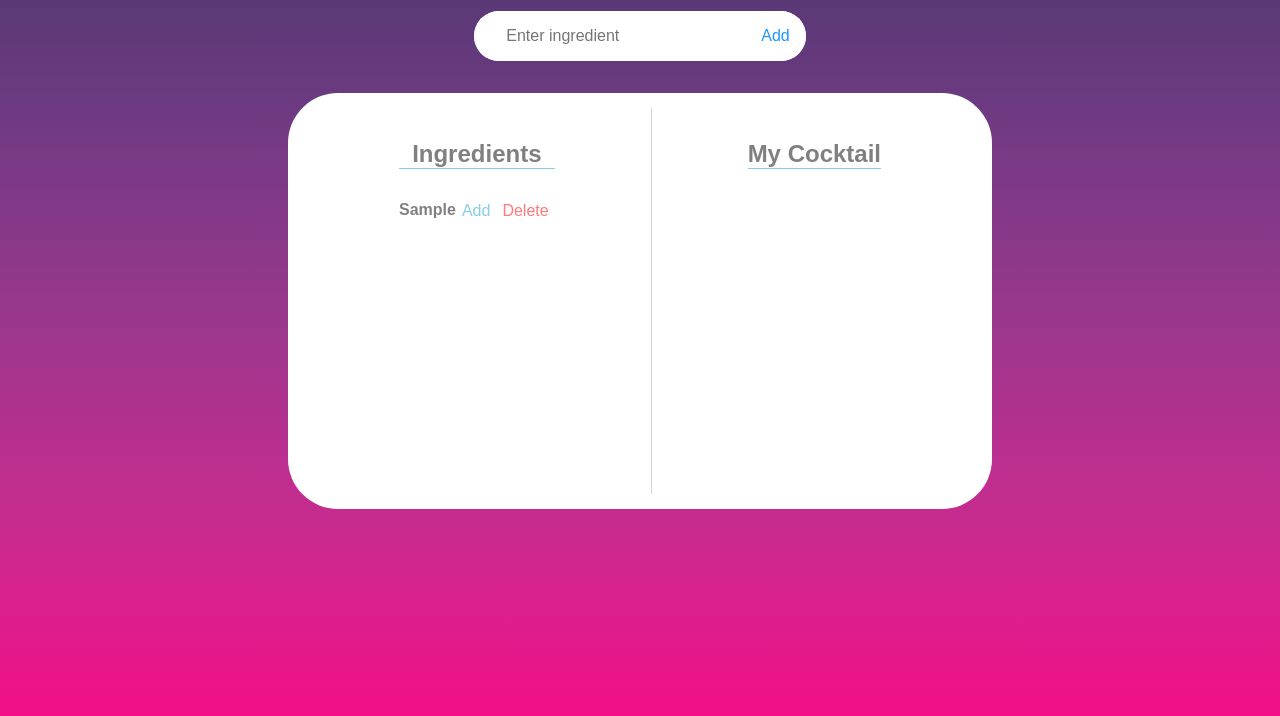
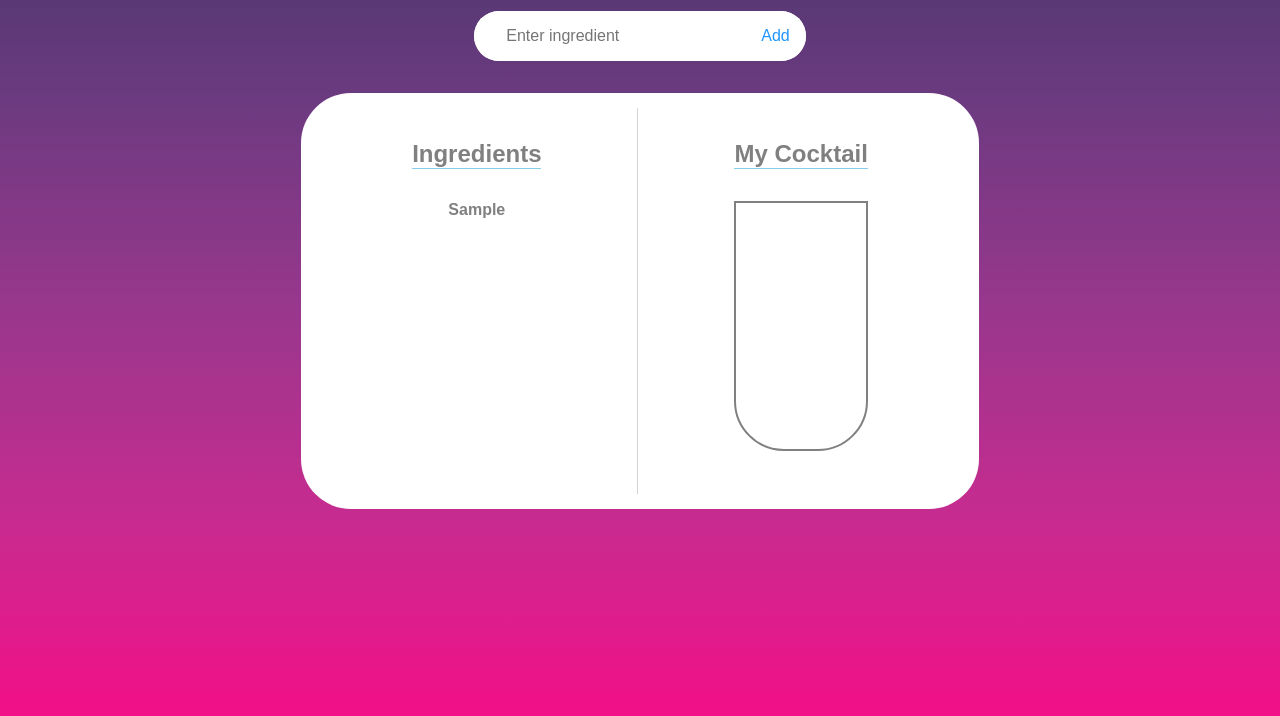
Before and after one commit to ethanschwartz225/HackathonOfficial, a plain HTML site: page hackathon/index.html in a window 1280 px wide. Both pictures are taken after typing "Sample" into the empty fields and a click on the button "Add". Shown: the part 108-824 px from the top of the page. Drawn offline with Linux system fonts and the light colour scheme.

Commit message:
changed objects to array of objects

```diff
--- a/hackathon/index.html
+++ b/hackathon/index.html
@@ -29,6 +29,7 @@
         <section class="recipePageRight">
             <div class="recipePageSub">
                 <h1 class="pageHeader">My Cocktail</h1>
+                <div class = "cup"> </div>
             </div>
         </section>
     </section>
--- a/hackathon/script.js
+++ b/hackathon/script.js
@@ -1,59 +1,62 @@
 // Extensive List of ingredients;
-applejuice = {
+let array =[
+    {
+    item: "Apple Juice",
     color:"yellow",
     matter:"liquid",
-}
-
-orangejuice = {
+},
+{
+    item: "Orange Juice",
     color:"orange",
     matter: "liquid",
-}
-
-ice = {
+},
+{
+    item: "ice",
     color:"lightgray",
     matter:"solid",
-}
-
-vodka = {
+},
+{
+    item: "vodka",
     color:"white",
     matter:"liquid",
-}
-
-whiskey = {
+},
+{
+    item: "whiskey",
     color:"brown",
     matter:"liquid",
-}
-
-tequila = {
+},
+{
+    item: "tequila",
     color:"white",
     matter:"liquid",
-}
-
-coke = {
+},
+{
+    item: "coke",
     color:"brown",
     matter:"liquid",
-}
-
-lime = {
+},
+{
+    item: "lime",
     color:"green",
     matter:"solid",
-}
-
-orange = {
+},
+{
+    item: "orange",
     color:"orange",
     matter:"solid",
-}
-
-redbull = {
+},
+{
+    item: "redbull",
     color:"gold",
     matter:"liquid",
-}
-
-tomatojuice = {
+},
+{
+    item: "tomatojuice",
     color:"red",
     matter:"liquid"
 }
-//
+]
+
 
 let input = document.getElementById("input");
 let button = document.getElementById("button");
@@ -62,34 +65,45 @@ let deleteButton = document.createElement("input");
 let addButton = document.createElement("input");
 
 button.addEventListener("click", addToList);
-button.addEventListener("click", addToCup);
+// button.addEventListener("click", addToCup);
 
 function addToList(event) {
     event.preventDefault()
+    for(i=0; i < input.value.length; i++){
     let newIngredient = document.createElement("h3");
+    console.log(newIngredient)
+    let newId = newIngredient.setAttribute("id", `${input.value}`);
     newIngredient.append(input.value);
     ingredientList.appendChild(newIngredient);
     input.value = "";
 
+    let addbtnId = document.getElementById(newId)
+    console.log(addbtnId)
+    for(i=0; i < ingredientList; i++){
+    // console.log(newIClass)
     //  creates button to add an item to recipe list again
-        newIngredient.appendChild(addButton);
+    newIngredient.appendChild(addButton);
             addButton.setAttribute("type", "button");
             addButton.setAttribute("value", "Add");
             addButton.classList.add("addButton");
 
     //  creates button to omit an item from recipe list
-        newIngredient.appendChild(deleteButton);
+    newIngredient.appendChild(deleteButton);
             deleteButton.setAttribute("type", "button");
             deleteButton.setAttribute("value", "Delete");
             deleteButton.classList.add("deleteButton");
             deleteButton.addEventListener("click", function(event){
                 newIngredient.remove()
             })
+        }
+    }
 
 
 }
+let addbtnId = document.getElementById(newId)
+console.log(addbtnId)
 
-function addToCup(event){
-    event.preventDefault();
+// function addToCup(event){
+//     event.preventDefault();
 
-}
+// }
--- a/hackathon/style.css
+++ b/hackathon/style.css
@@ -131,3 +131,9 @@ h3 {
     display: flex;
     justify-content: center;
 }
+.cup{
+    width: auto;
+    height: 250px;
+    border: 2px solid grey;
+    border-radius:  0 0 50px 50px;
+}
```
